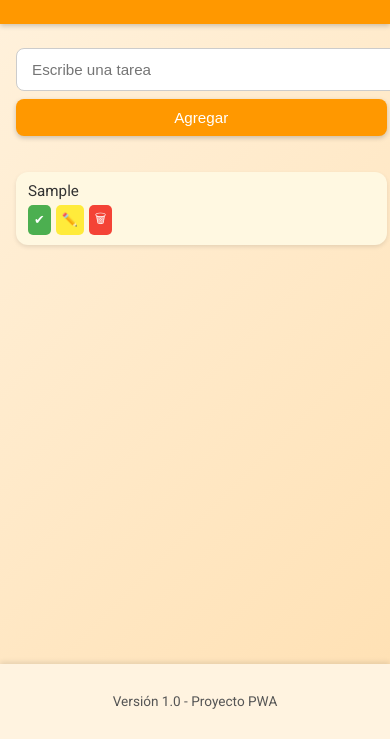
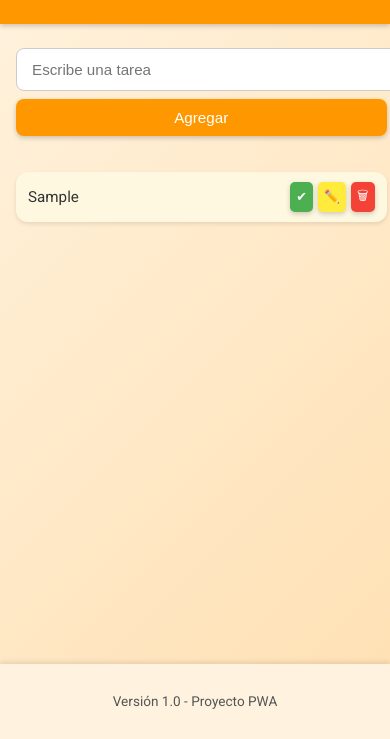
Before and after one commit to anachofiissal/apw, a plain HTML site: page index.html in a window 390 px wide. Both pictures are taken after typing "Sample" into the empty fields and a click on the button "Agregar". Shown: the part 105-844 px from the top of the page. Drawn offline with Linux system fonts and the light colour scheme.

Commit message:
Actualizar estilos responsivos y diseño para PWA

```diff
--- a/css/styles.css
+++ b/css/styles.css
@@ -40,9 +40,8 @@ main {
   margin-bottom: 1rem;
 }
 
-.input-container input {
-  flex: 1; /* ocupa todo el espacio disponible */
-  min-width: 0; /* evita overflow */
+input {
+  flex: 1;
   padding: 12px 15px;
   border-radius: 8px;
   border: 1px solid #ccc;
@@ -50,14 +49,13 @@ main {
   transition: 0.3s;
 }
 
-.input-container input:focus {
+input:focus {
   outline: none;
   border-color: #FF9800;
   box-shadow: 0 0 5px rgba(255,152,0,0.5);
 }
 
-.input-container button {
-  flex: 0 0 auto; /* tamaño automático según su contenido */
+button {
   padding: 12px 20px;
   border: none;
   background-color: #FF9800;
@@ -69,7 +67,7 @@ main {
   box-shadow: 0 2px 5px rgba(0,0,0,0.2);
 }
 
-.input-container button:hover {
+button:hover {
   background-color: #e68900;
   transform: translateY(-2px);
 }
@@ -80,7 +78,6 @@ ul {
   padding: 0;
   width: 100%;
   margin-top: 20px;
-  box-sizing: border-box; /* evita overflow */
 }
 
 li {
@@ -91,14 +88,8 @@ li {
   display: flex;
   justify-content: space-between;
   align-items: center;
-  flex-wrap: wrap; /* permite que los botones bajen si no caben */
   box-shadow: 0 2px 4px rgba(0,0,0,0.1);
   animation: fadeIn 0.3s ease-in-out;
-}
-
-li span {
-  flex: 1 1 auto; /* ocupa espacio disponible */
-  word-break: break-word; /* evita overflow de palabras largas */
 }
 
 li span.completed {
@@ -110,11 +101,9 @@ li span.completed {
 li div {
   display: flex;
   gap: 5px;
-  flex-wrap: wrap; /* baja a otra línea si no caben */
 }
 
 li div button {
-  flex: 0 0 auto;
   padding: 5px 8px;
   border: none;
   border-radius: 5px;
@@ -155,11 +144,11 @@ footer {
     max-width: 95%;
   }
 
-  .input-container input {
+  input {
     font-size: 0.95rem;
   }
 
-  .input-container button {
+  button {
     padding: 10px 15px;
     font-size: 0.95rem;
   }
@@ -175,24 +164,12 @@ footer {
     flex-direction: column;
   }
 
-  .input-container input,
-  .input-container button {
+  input, button {
     width: 100%;
   }
 
-  li {
-    flex-direction: column;
-    align-items: flex-start;
-  }
-
-  li div {
-    width: 100%;
-    justify-content: flex-start;
-    margin-top: 5px;
-  }
-
   li div button {
+    padding: 4px 6px;
     font-size: 0.8rem;
-    padding: 4px 6px;
   }
 }
```
Also changed, not shown: index.html (+0 -1 lines).
